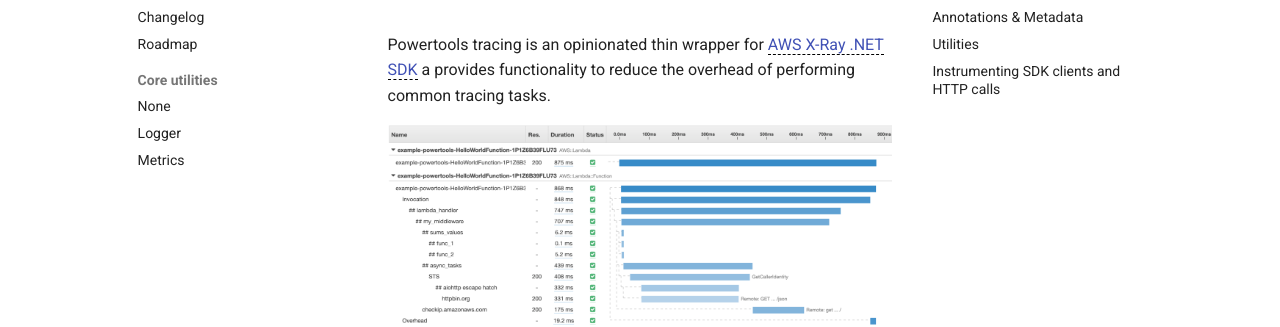
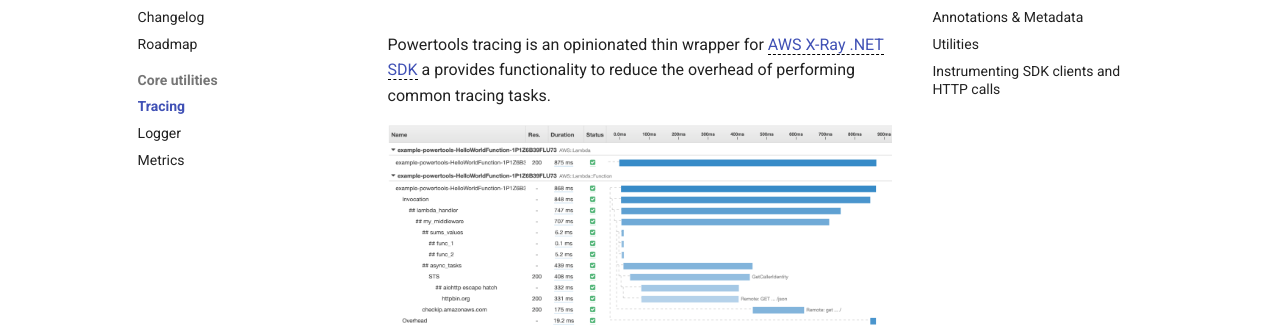
Before and after one commit to aws-powertools/powertools-lambda-dotnet, an MkDocs documentation site: the page built from docs/core/tracing.md, in a window 1280 px wide. Shown: the part 148-475 px from the top of the page. Built offline with MkDocs 1.6.1 and Material for MkDocs 9.7.7, drawn with Linux system fonts in a browser that asks for light colours; a script that is not in the unit is left out; comment, search, counter and statistics services are not loaded; the version menu is left out.

Commit message:
Update docs index

```diff
--- a/mkdocs.yml
+++ b/mkdocs.yml
@@ -9,7 +9,7 @@ nav:
   - Changelog: changelog.md
   - Roadmap: https://github.com/awslabs/aws-lambda-powertools-roadmap/projects/1" target="_blank
   - Core utilities:
-      - core/tracer.md
+      - core/tracing.md
       - core/logger.md
       - core/metrics.md
 
```
